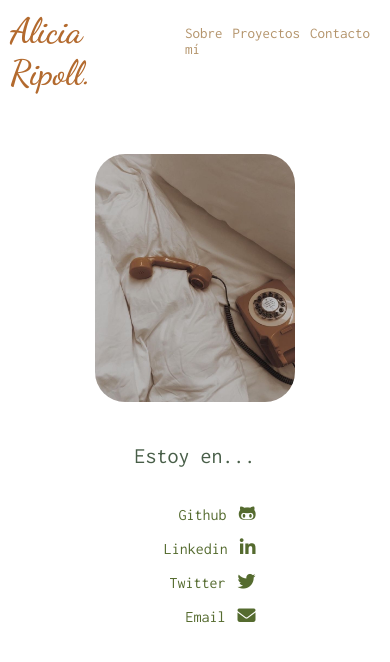
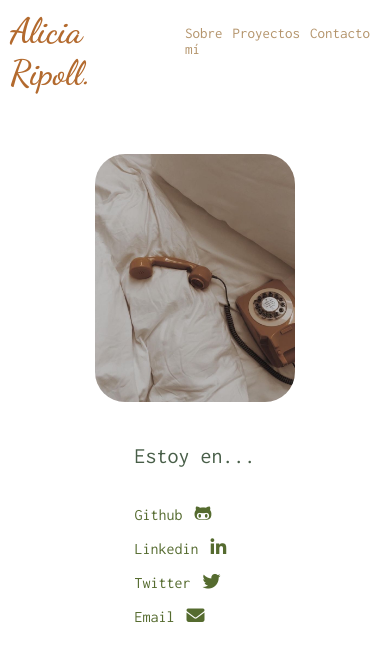
Before and after one commit to Aliripoll/portfolio, a React (Create React App) app: page /#/Contact in a window 390 px wide. Shown: the top 662 px of the page. Built offline with nearby package versions, Linux system fonts and the light colour scheme.

Commit message:
update responsive

```diff
--- a/src/styles/Contact.css
+++ b/src/styles/Contact.css
@@ -34,7 +34,7 @@
     display: flex;
     flex-direction: column;
     justify-content: center;
-    text-align: right;
+    text-align: left;
     gap: 15px;
 }
 .link {
--- a/src/styles/ProjectCard.css
+++ b/src/styles/ProjectCard.css
@@ -1,5 +1,5 @@
 .section {
-    margin: 30px 30px 30px 30px;
+    margin: 30px 0 30px 35px;
     display: flex;
     flex-wrap: wrap;
     gap: 25px;
```
